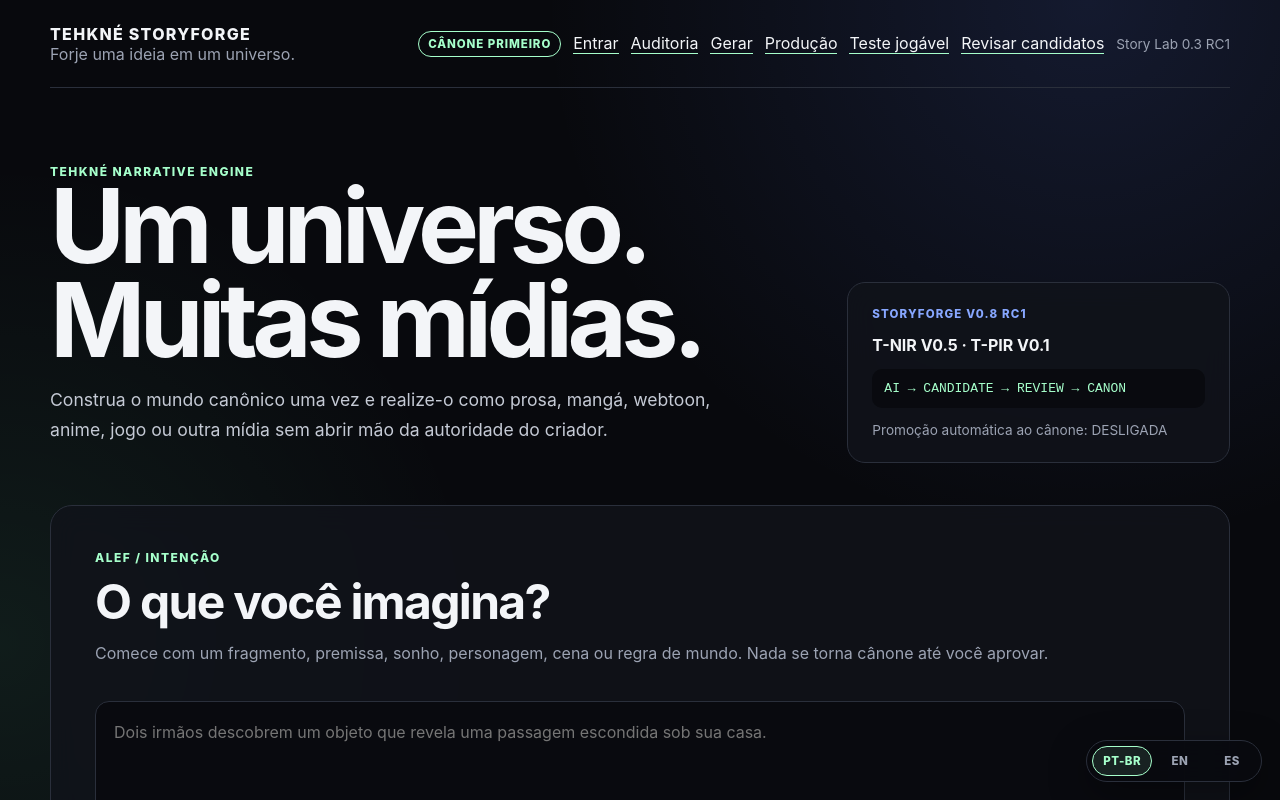
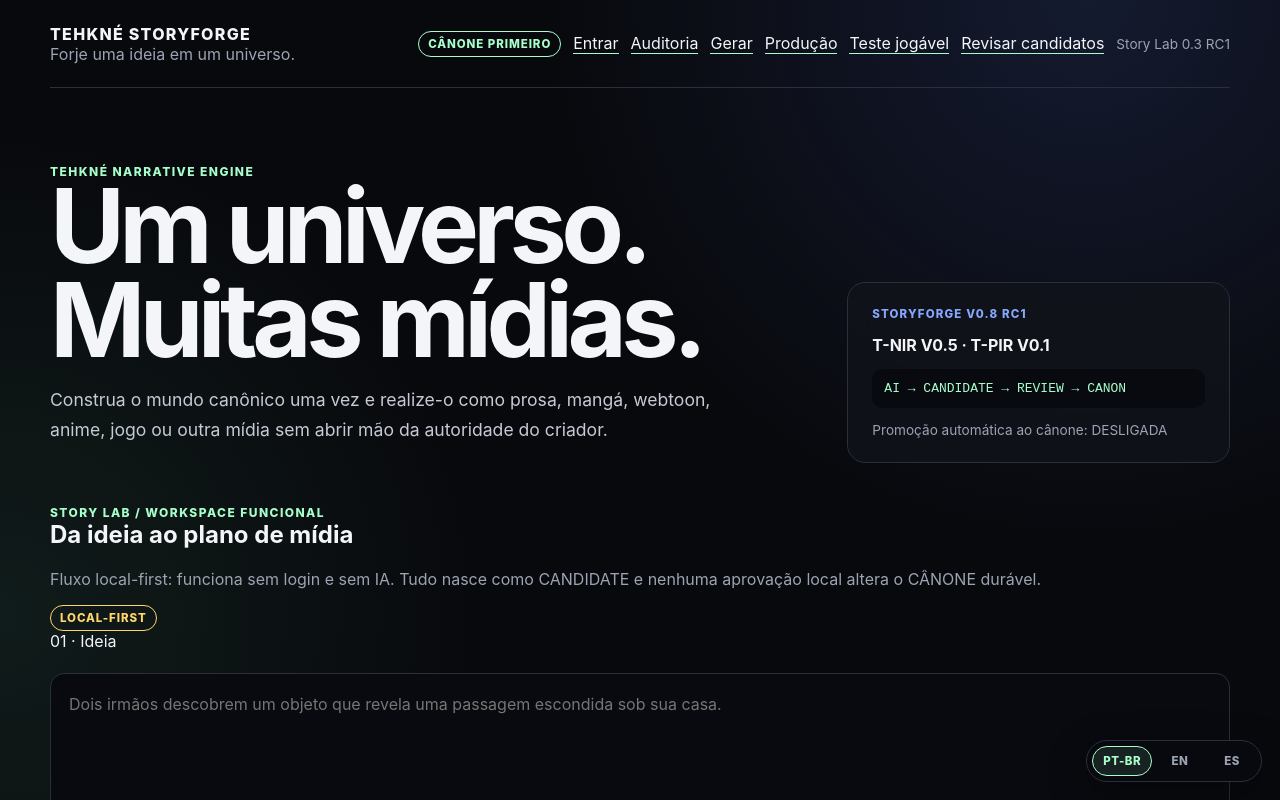
Before and after one commit to tehknesolutions/tehkne-storyforge, a Next.js app in the folder apps/story-lab/: page / in a window 1280 px wide. Shown: the top 800 px of the page. Built offline with nearby package versions, Linux system fonts and the light colour scheme.

Commit message:
feat(core): replace dry idea intake with functional workspace

```diff
--- a/apps/story-lab/app/page.tsx
+++ b/apps/story-lab/app/page.tsx
@@ -1,6 +1,6 @@
 "use client";
 
-import { IdeaIntake } from "./idea-intake";
+import { StoryWorkspace } from "./story-workspace";
 import { useI18n } from "./i18n";
 
 const pipeline = [
@@ -64,7 +64,7 @@ export default function HomePage() {
         </div>
       </section>
 
-      <IdeaIntake />
+      <StoryWorkspace />
 
       <section className="section-block">
         <div className="section-heading">
```
